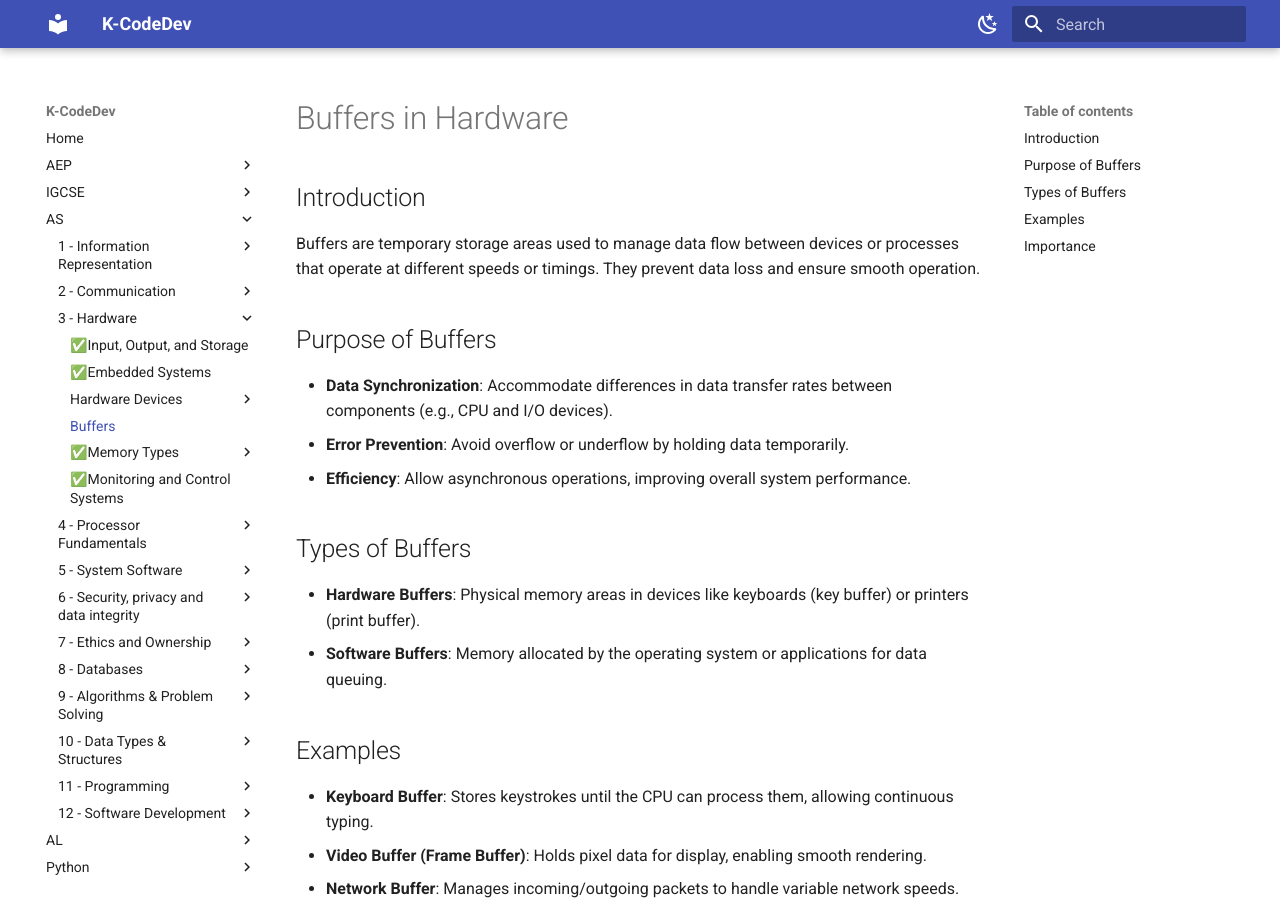
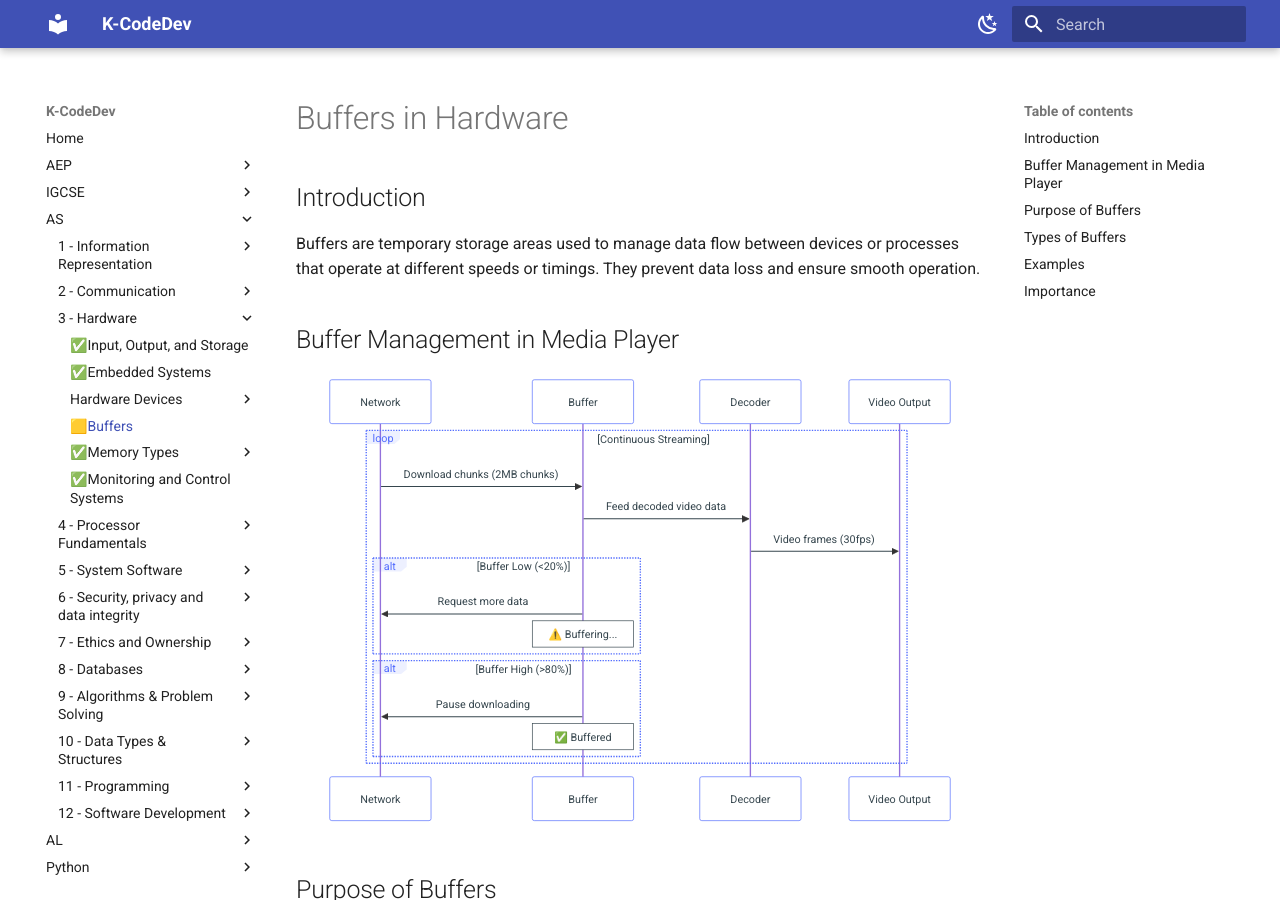
Before and after one commit to kcodedev/mkdocs, an MkDocs documentation site: the page built from docs/AS/3-hardware/buffers.md, in a window 1280 px wide and 900 px high. Built offline with MkDocs 1.6.1 and Material for MkDocs 9.7.7, drawn with Linux system fonts in a browser that asks for light colours; part of the change alters nothing that is shown.

Commit message:
buffers updated

````diff
--- a/docs/AS/3-hardware/buffers.md
+++ b/docs/AS/3-hardware/buffers.md
@@ -3,6 +3,32 @@
 ## Introduction
 
 Buffers are temporary storage areas used to manage data flow between devices or processes that operate at different speeds or timings. They prevent data loss and ensure smooth operation.
+
+## Buffer Management in Media Player
+
+```mermaid
+sequenceDiagram
+    participant N as Network
+    participant B as Buffer
+    participant D as Decoder
+    participant V as Video Output
+
+    loop Continuous Streaming
+        N->>B: Download chunks (2MB chunks)
+        B->>D: Feed decoded video data
+        D->>V: Video frames (30fps)
+
+        alt Buffer Low (<20%)
+            B->>N: Request more data
+            Note over B: ⚠️ Buffering...
+        end
+
+        alt Buffer High (>80%)
+            B->>N: Pause downloading
+            Note over B: ✅ Buffered
+        end
+    end
+```
 
 ## Purpose of Buffers
 
--- a/mkdocs.yml
+++ b/mkdocs.yml
@@ -88,12 +88,12 @@ nav:
             - ✅Keyboard: IG/3-hardware/input-devices/Mitchell_Keyboards.md
             - ✅Mouse: IG/3-hardware/input-devices/mouse.md
             - ✅Microphone: IG/3-hardware/input-devices/mic.md
-            - Scanners: IG/3-hardware/input-devices/scanners.md
-            - Digital Camera: IG/3-hardware/input-devices/digitalcam2.md
+            - 🟨Scanners: IG/3-hardware/input-devices/scanners.md
+            - 🟨Digital Camera: IG/3-hardware/input-devices/digitalcam2.md
             - ✅Sensors: IG/3-hardware/input-devices/sensors.md
             - ✅Touch Screen: IG/3-hardware/input-devices/touch-screen.md
           - Output Devices:
-            - Monitors: IG/3-hardware/output-devices/monitor.md
+            - 🟨Monitors: IG/3-hardware/output-devices/monitor.md
             - ✅Projectors: IG/3-hardware/output-devices/projectors.md
             - ✅Printers Overview: IG/3-hardware/output-devices/printers.md
             - ✅Inkjet Printer: IG/3-hardware/output-devices/inkjet-printers.md
@@ -104,9 +104,9 @@ nav:
           - Data Storage:
             - ✅Primary Storage: IG/3-hardware/storage/primary-storage.md
             - ✅Secondary Storage: IG/3-hardware/storage/secondary-storage.md
-            - Cloud Storage: IG/3-hardware/storage/cloud-storage.md
-            - Virtual Memory: IG/3-hardware/storage/virtual-memory.md
-            - Network Hardware: IG/3-hardware/network-hardware.md
+            - 🟨Cloud Storage: IG/3-hardware/storage/cloud-storage.md
+            - 🟨Virtual Memory: IG/3-hardware/storage/virtual-memory.md
+            - 🟨Network Hardware: IG/3-hardware/network-hardware.md
       - 4 - Software:
           - System vs Application Software: IG/4-software/system-vs-application.md
           - Basic OS Functions: IG/4-software/os-functions.md
@@ -201,19 +201,19 @@ nav:
           - Hardware Devices:
               - ✅Laser Printer: AS/3-hardware/laser-printer.md
               - ✅3D Printer: AS/3-hardware/3d-printer.md
-              - Microphone: AS/3-hardware/microphone.md
-              - Speakers: AS/3-hardware/speakers.md
-              - Magnetic Hard Disk: AS/3-hardware/magnetic-hard-disk.md
-              - Solid State (Flash) Memory: AS/3-hardware/solid-state-flash-memory.md
-              - Optical Disc Reader/Writer: AS/3-hardware/optical-disc-reader-writer.md
-              - Touchscreen: AS/3-hardware/touchscreen.md
-              - Virtual Reality Headset: AS/3-hardware/virtual-reality-headset.md
-          - Buffers: AS/3-hardware/buffers.md
+              - 🟨Microphone: AS/3-hardware/microphone.md
+              - 🟨Speakers: AS/3-hardware/speakers.md
+              - 🟨Magnetic Hard Disk: AS/3-hardware/magnetic-hard-disk.md
+              - 🟨Solid State (Flash) Memory: AS/3-hardware/solid-state-flash-memory.md
+              - 🟨Optical Disc Reader/Writer: AS/3-hardware/optical-disc-reader-writer.md
+              - 🟨Touchscreen: AS/3-hardware/touchscreen.md
+              - 🟨Virtual Reality Headset: AS/3-hardware/virtual-reality-headset.md
+          - 🟨Buffers: AS/3-hardware/buffers.md
           - ✅Memory Types:
-              - RAM and ROM: AS/3-hardware/ram-rom.md
-              - SRAM and DRAM: AS/3-hardware/sram-dram.md
-              - Cache: AS/3-hardware/cache.md
-              - PROM Types: AS/3-hardware/prom-types.md
+              - ✅RAM and ROM: AS/3-hardware/ram-rom.md
+              - ✅SRAM and DRAM: AS/3-hardware/sram-dram.md
+              - ✅Cache: AS/3-hardware/cache.md
+              - ✅PROM Types: AS/3-hardware/prom-types.md
           - ✅Monitoring and Control Systems: AS/3-hardware/monitoring-control-systems.md
       - 4 - Processor Fundamentals:
           - 4.1 CPU Architecture:
````
